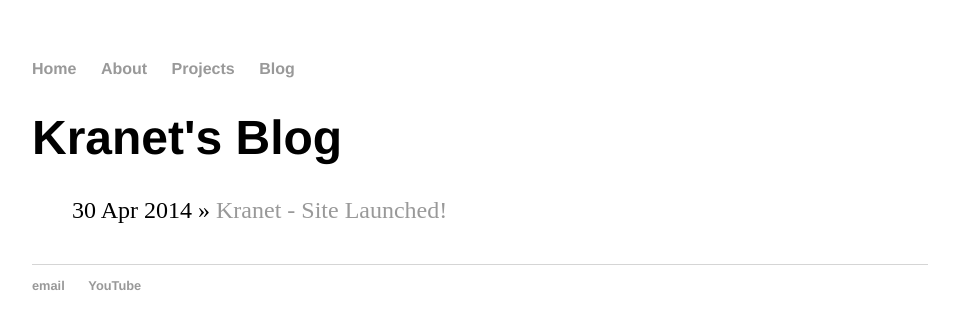
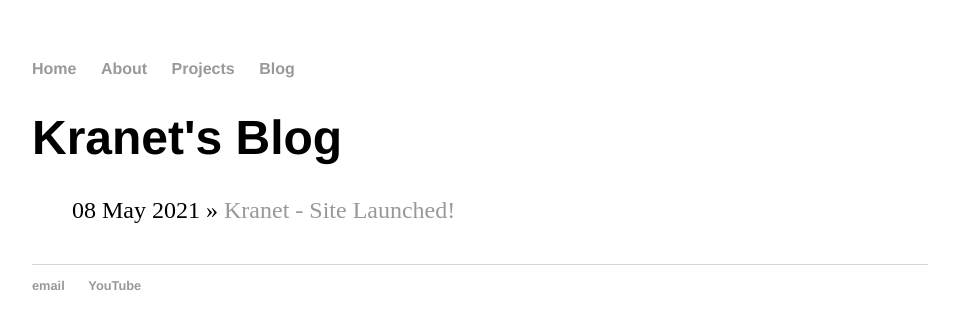
Before and after one commit to emlynlj/kranetmc.github.io, a Jekyll site: the page built from blog/index.html, in a window 1280 px wide. Shown: the top 329 px of the page, without its empty margins (160-1119 px from the left). Built offline with Jekyll 4.4.1, drawn with Linux system fonts in a browser that asks for light colours.

Commit message:
Update 2021-05-08-kranet-site-launched.md

```diff
--- a/_posts/2021-05-08-kranet-site-launched.md
+++ b/_posts/2021-05-08-kranet-site-launched.md
@@ -1,7 +1,7 @@
 ---
 layout: post
 title: "Kranet - Site Launched!"
-date: 2014-04-30
+date: 2021-05-08
 ---
 
 Site running now (for blog posts!) More coming soon :)
```
